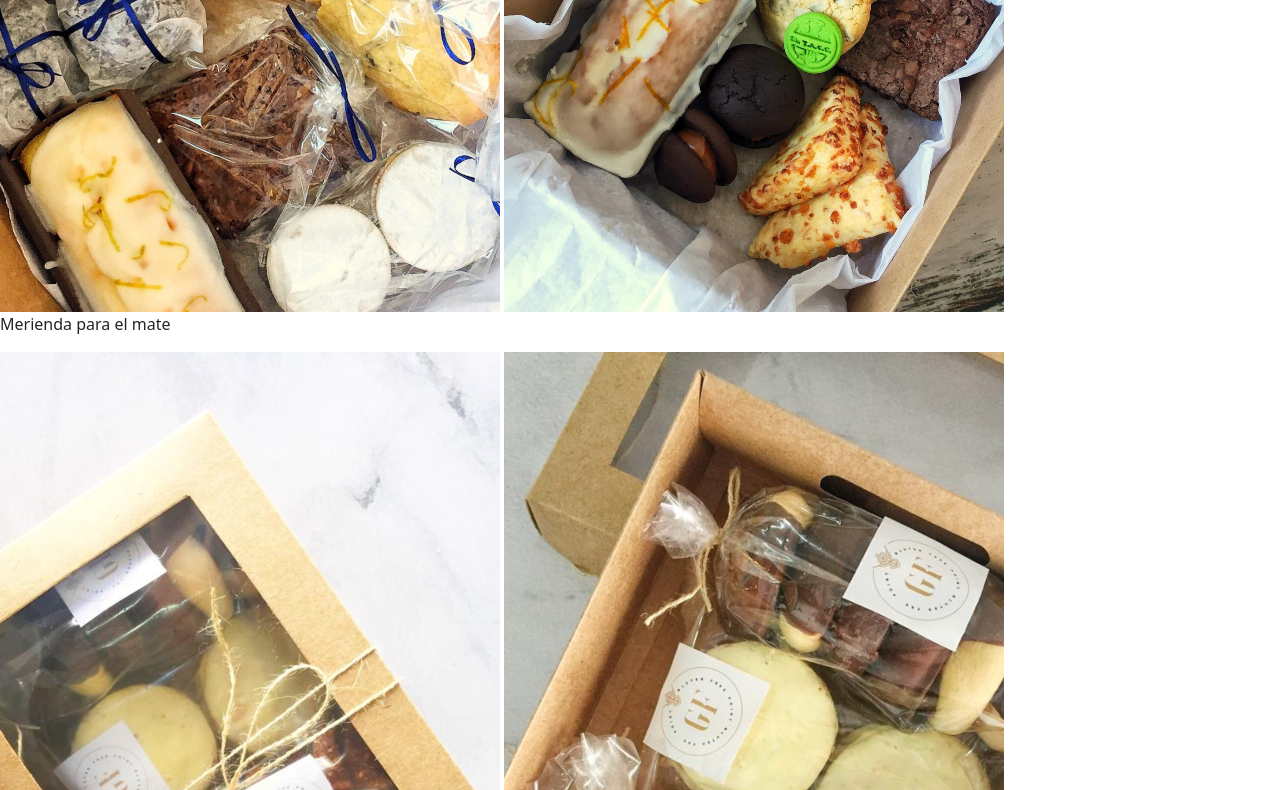
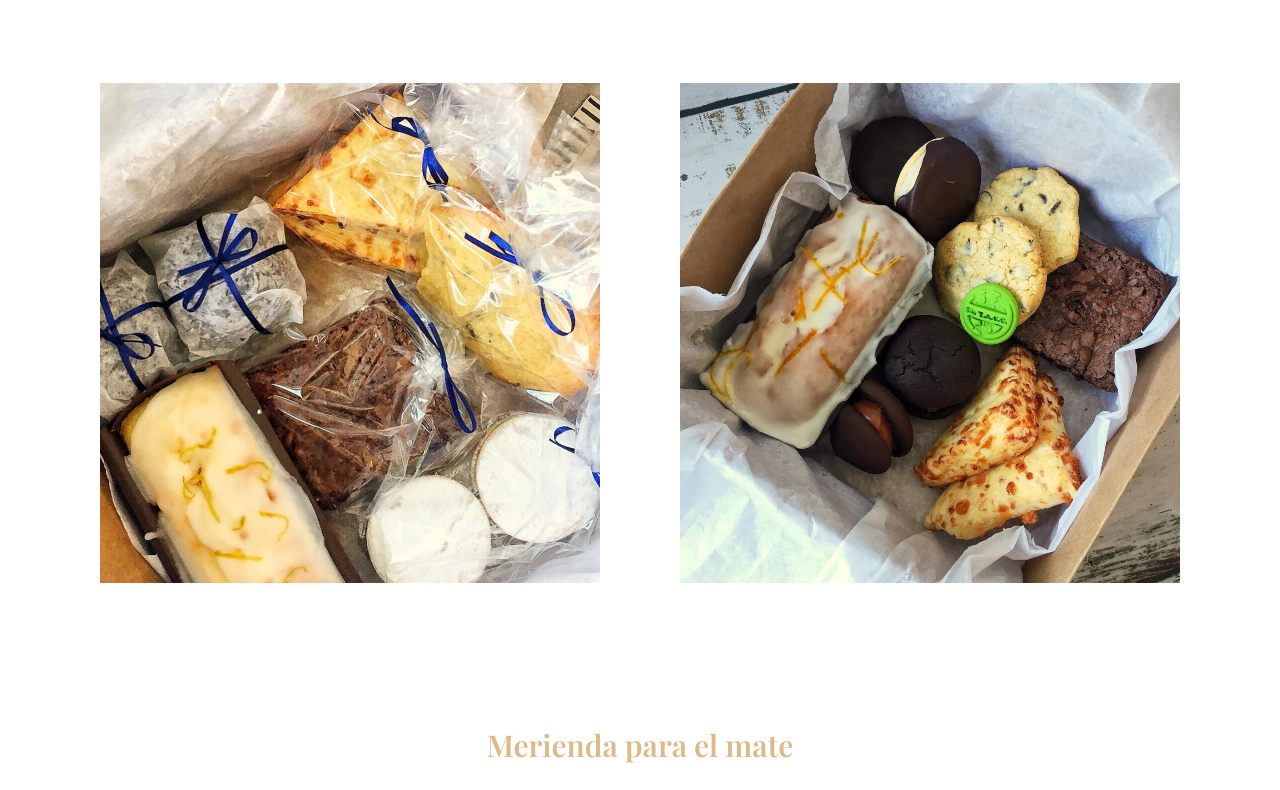
Before and after one commit to JuliTome/gluten-free-point, a website: page Pages/giftbox.html in a window 1280 px wide. Shown: the part 468-1258 px from the top of the page. Drawn offline with nearby package versions, Linux system fonts and the light colour scheme; files that its build step writes are made by us from their sources; a web font is replaced by a local one.

Commit message:
aplicarndo nueva ruta al css

```diff
--- a/Pages/giftbox.html
+++ b/Pages/giftbox.html
@@ -6,7 +6,7 @@
     <meta name="viewport" content="width=device-width, initial-scale=1.0">
 
     <!-- CSS -->
-    <link rel="stylesheet" href="../style.css">
+    <link rel="stylesheet" href="../css/style.css">
 
     <!-- Bootstrap -->
     <link href="https://cdn.jsdelivr.net/npm/bootstrap@5.1.3/dist/css/bootstrap.min.css" rel="stylesheet" integrity="sha384-1BmE4kWBq78iYhFldvKuhfTAU6auU8tT94WrHftjDbrCEXSU1oBoqyl2QvZ6jIW3" crossorigin="anonymous">
```
Also changed, not shown: Pages/local.html (+1 -1 lines), Pages/nosotros.html (+1 -1 lines), Pages/productos.html (+1 -1 lines).
